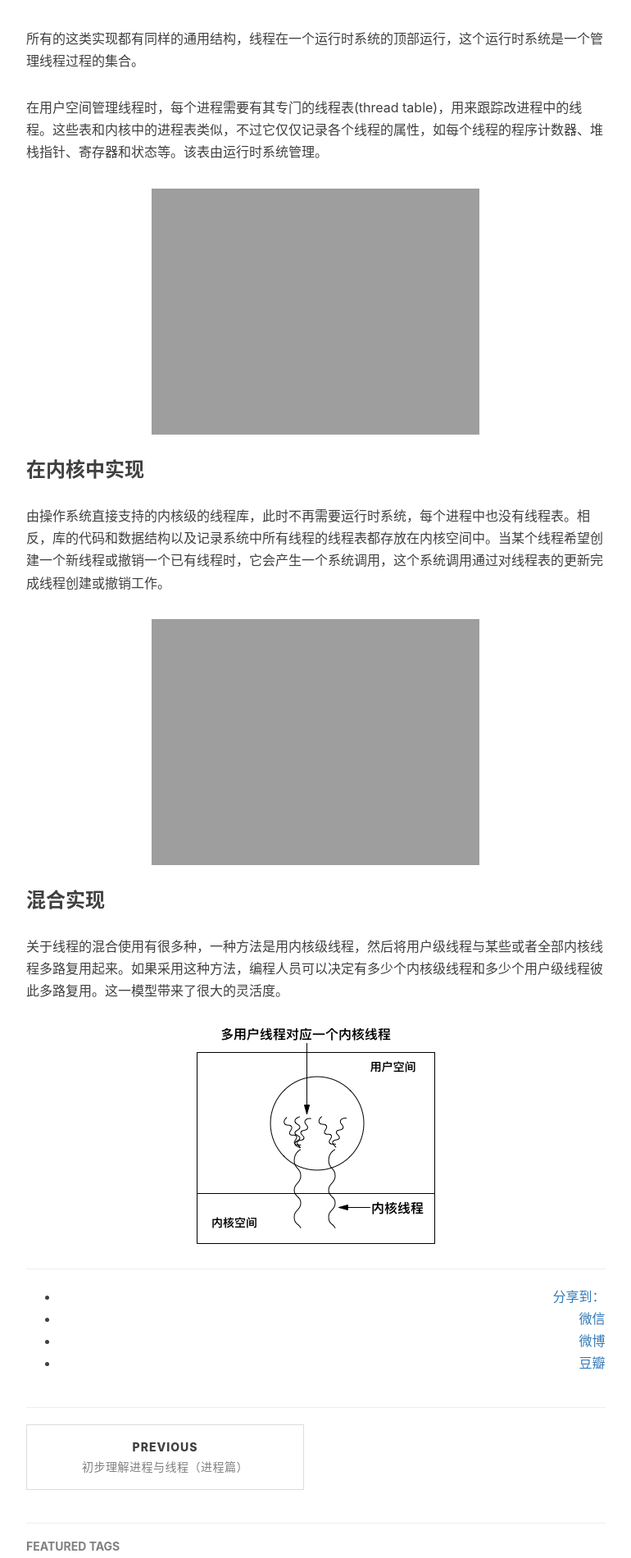
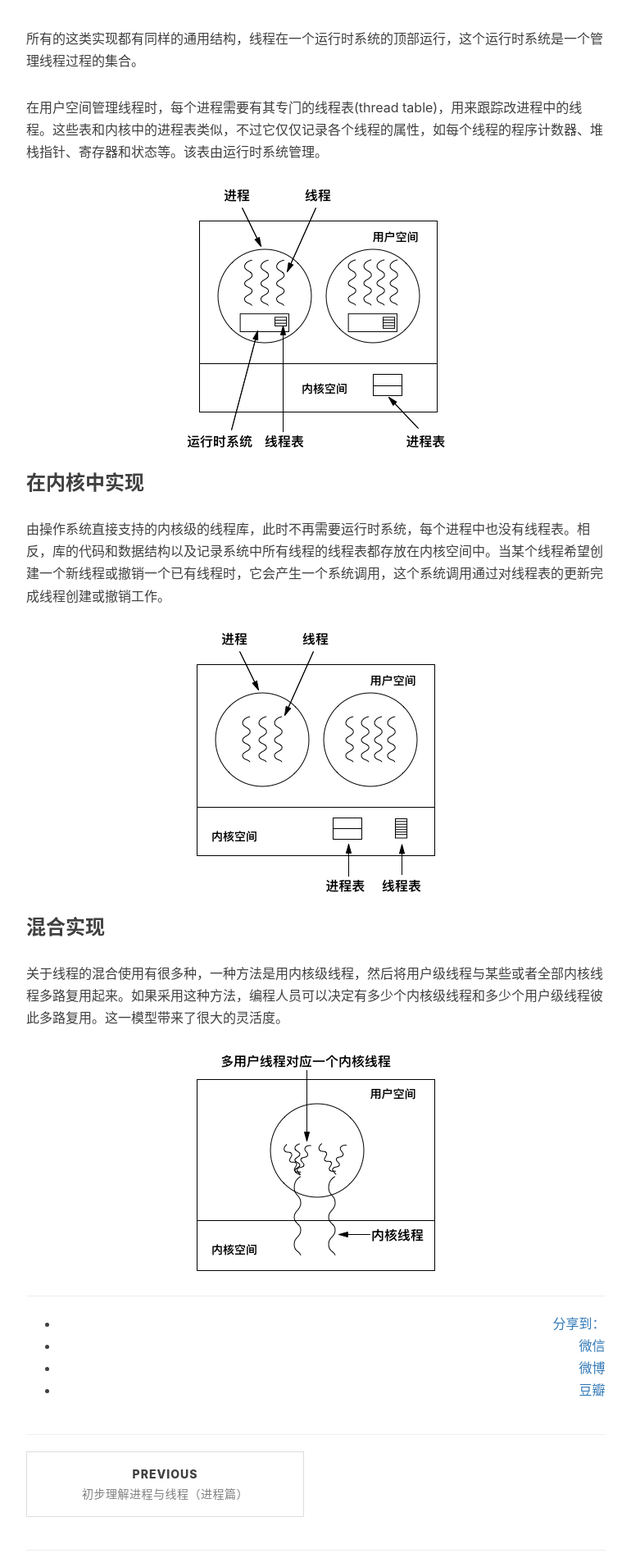
Before and after one commit to kehuizhao/kehuizhao.github.io, a Jekyll site: the page built from _posts/2017-4-22-Thread.markdown, in a window 1280 px wide. Shown: the part 3123-5023 px from the top of the page at 82% size, without its empty margins (233-1003 px from the left). Built offline with Jekyll 4.4.1, drawn with Linux system fonts in a browser that asks for light colours; nearby versions of some CDN libraries; comment, search, counter and statistics services are not loaded.

Commit message:
fix some bug

```diff
--- a/_posts/2017-4-22-Thread.markdown
+++ b/_posts/2017-4-22-Thread.markdown
@@ -56,13 +56,13 @@ tags:
 
 在用户空间管理线程时，每个进程需要有其专门的线程表(thread table)，用来跟踪改进程中的线程。这些表和内核中的进程表类似，不过它仅仅记录各个线程的属性，如每个线程的程序计数器、堆栈指针、寄存器和状态等。该表由运行时系统管理。
 
-![用户空间中的线程库](http://thdlee.com/img/Thread/userPackage.jpg)
+![用户空间中的线程库](http://thdlee.com/img/Thread/userThreadPackage.jpg)
 
 ### 在内核中实现
 
 由操作系统直接支持的内核级的线程库，此时不再需要运行时系统，每个进程中也没有线程表。相反，库的代码和数据结构以及记录系统中所有线程的线程表都存放在内核空间中。当某个线程希望创建一个新线程或撤销一个已有线程时，它会产生一个系统调用，这个系统调用通过对线程表的更新完成线程创建或撤销工作。
 
-![内核空间中的线程库](http://thdlee.com/img/Thread/kernalPackage.jpg)
+![内核空间中的线程库](http://thdlee.com/img/Thread/kernalThreadPackage.jpg)
 
 ### 混合实现
 
```
